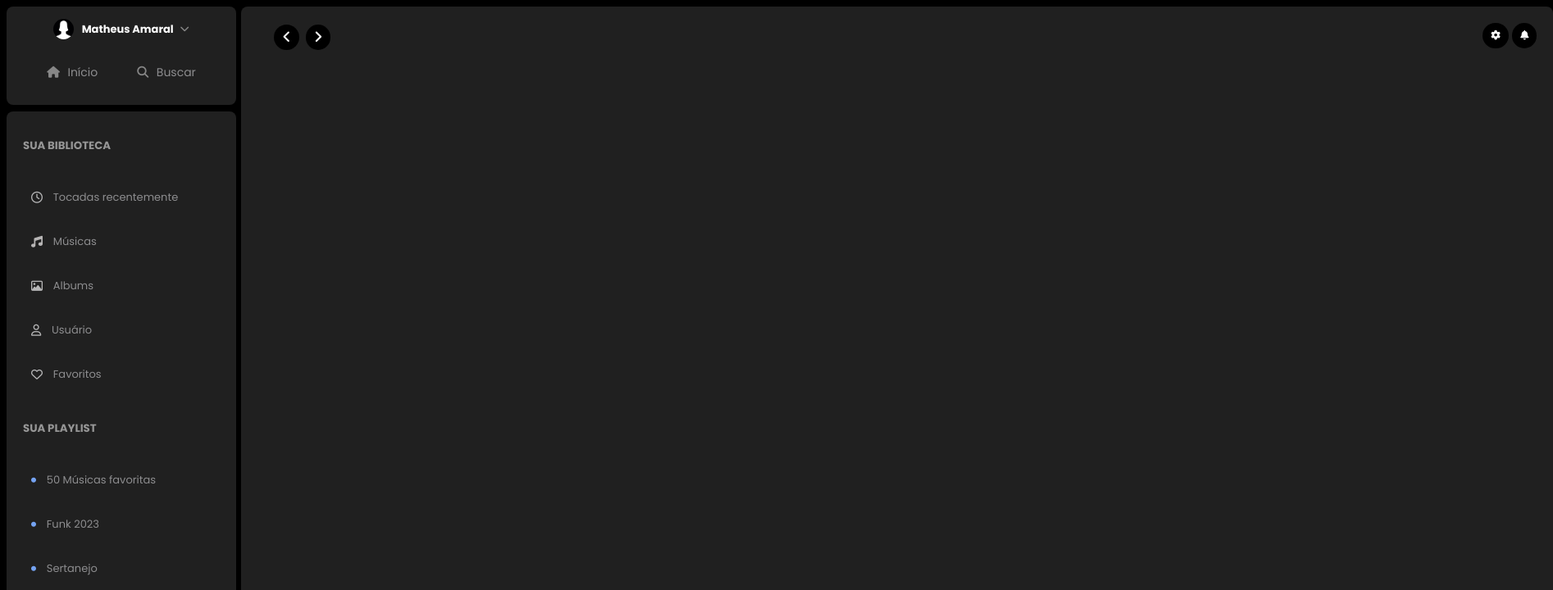
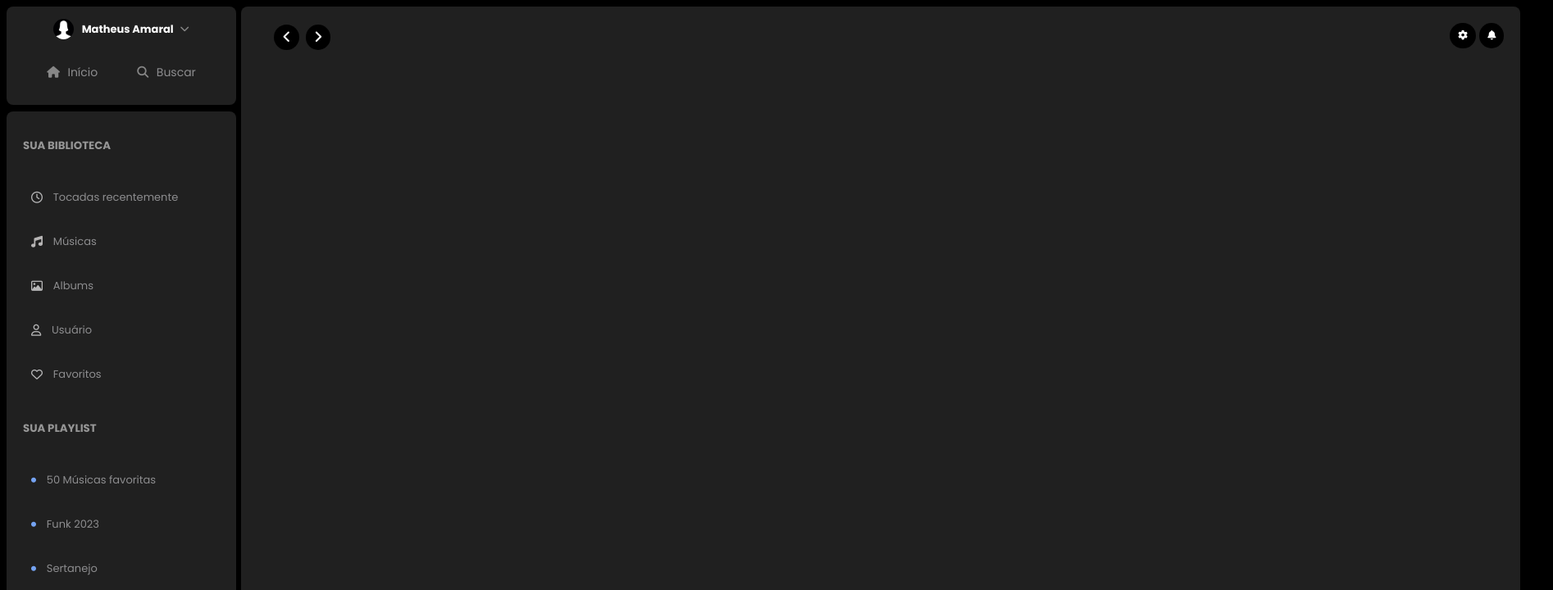
Before and after one commit to MatheuscAmaral/Mtx-Music, a plain HTML site: page index.html in a window 1280 px wide. Shown: the top 720 px of the page at 82% size, 1894 px wide, since content can reach past the window. Drawn offline with Linux system fonts and the light colour scheme.

Commit message:
alterando o width da direita

```diff
--- a/src/assets/css/style.css
+++ b/src/assets/css/style.css
@@ -83,7 +83,7 @@ body {
 #header {
     display: flex;
     height: 75px;
-    width: 1600px;
+    width: 1560px;
     justify-content: space-between;
 }
 
```
